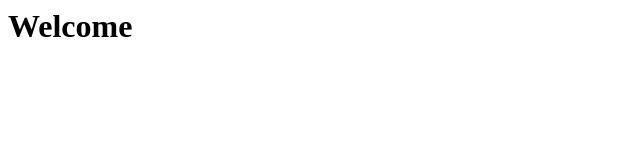
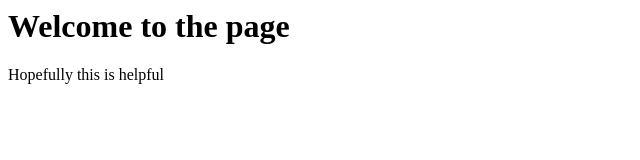
Before and after one commit to pranavmdesai/Personal, a plain HTML site: page index.html in a window 1280 px wide. Shown: the whole page, without its empty margins (0-640 px from the left). Drawn offline with Linux system fonts and the light colour scheme.

Commit message:
Added a p tag

```diff
--- a/index.html
+++ b/index.html
@@ -4,7 +4,8 @@
 	</head>
 
 <body>
-	<h1> Welcome </h1>
+	<h1> Welcome to the page</h1>
+	<p> Hopefully this is helpful </p>
 </body>
 
 </html>
```
